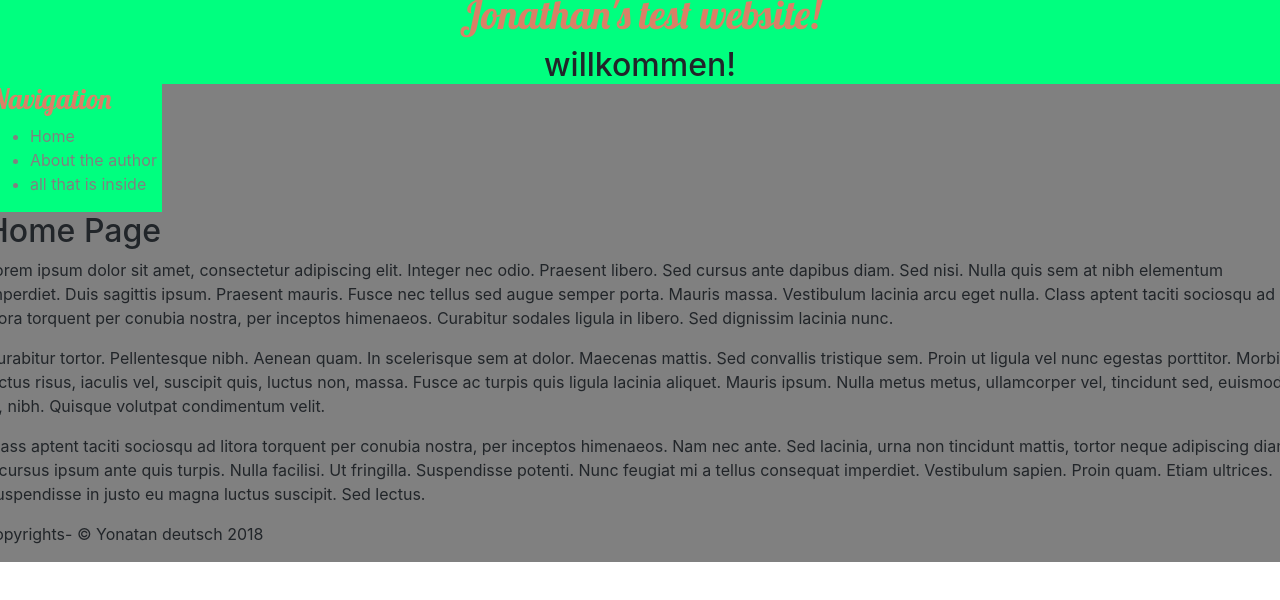
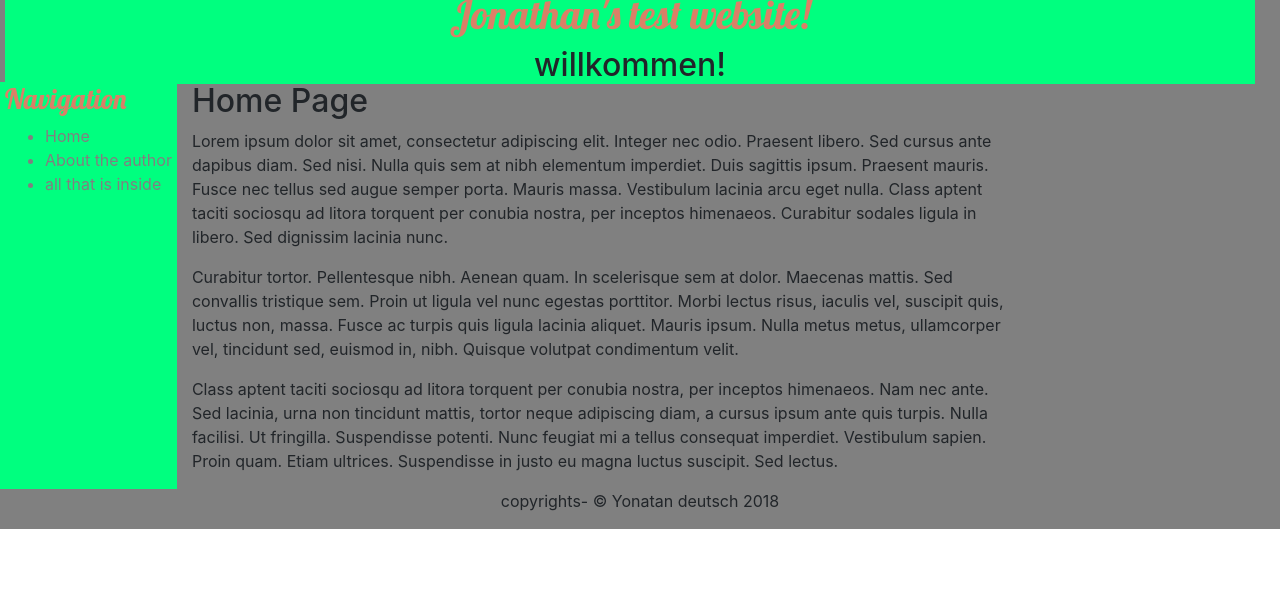
Before and after one commit to avtalion/first-website, a plain HTML site: page index.html in a window 1280 px wide. Drawn offline with nearby package versions, Linux system fonts and the light colour scheme.

Commit message:
Update index.html

```diff
--- a/index.html
+++ b/index.html
@@ -27,13 +27,13 @@
     </style>
   </head>
   <body>
-    <div id="container" class="col-xs-12">
-      <div id="header" class="text-center col-xs-12">
+    <div id="container" class="col-xs-12 container-fluid">
+      <div id="header" class="text-center col-md-12">
         <h1 class="old-pink">Jonathan's test website!</h1>
         <h2>willkommen!</h2>
       </div>
       <div id="content" class="row">
-        <div id="nav" class:"col-xs-4">
+        <div id="nav" class:"col-md-4">
           <h3 class="old-pink">Navigation</h3>
           <ul>
             <li>Home</li>
@@ -42,7 +42,7 @@
           </ul>
 
         </div>
-        <div id="main" class="col-xs-8">
+        <div id="main" class="col-md-8">
           <h2>Home Page</h2>
           <p>Lorem ipsum dolor sit amet, consectetur adipiscing elit. Integer nec odio. Praesent libero. Sed cursus ante dapibus diam. Sed nisi. Nulla quis sem at nibh elementum imperdiet. Duis sagittis ipsum. Praesent mauris. Fusce nec tellus sed augue semper porta. Mauris massa. Vestibulum lacinia arcu eget nulla. Class aptent taciti sociosqu ad litora torquent per conubia nostra, per inceptos himenaeos. Curabitur sodales ligula in libero. Sed dignissim lacinia nunc.</p>
           <p>Curabitur tortor. Pellentesque nibh. Aenean quam. In scelerisque sem at dolor. Maecenas mattis. Sed convallis tristique sem. Proin ut ligula vel nunc egestas porttitor. Morbi lectus risus, iaculis vel, suscipit quis, luctus non, massa. Fusce ac turpis quis ligula lacinia aliquet. Mauris ipsum. Nulla metus metus, ullamcorper vel, tincidunt sed, euismod in, nibh. Quisque volutpat condimentum velit. </p>
@@ -50,7 +50,7 @@
 
         </div
       </div>
-      <div id="footer" class="col-xs-12">
+      <div id="footer" class="col-md-12">
         <p>copyrights- &copy; Yonatan deutsch 2018</p>
       </div>
     </div>
```
